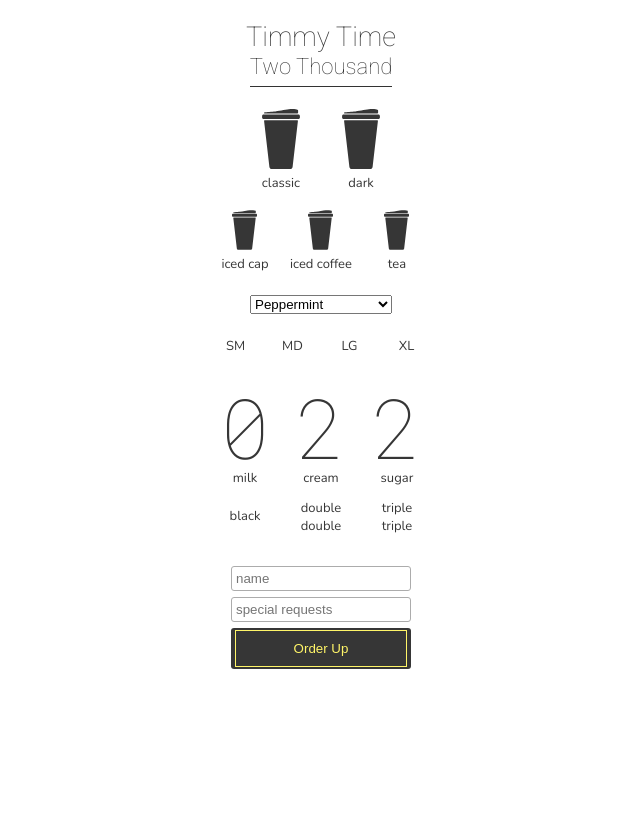
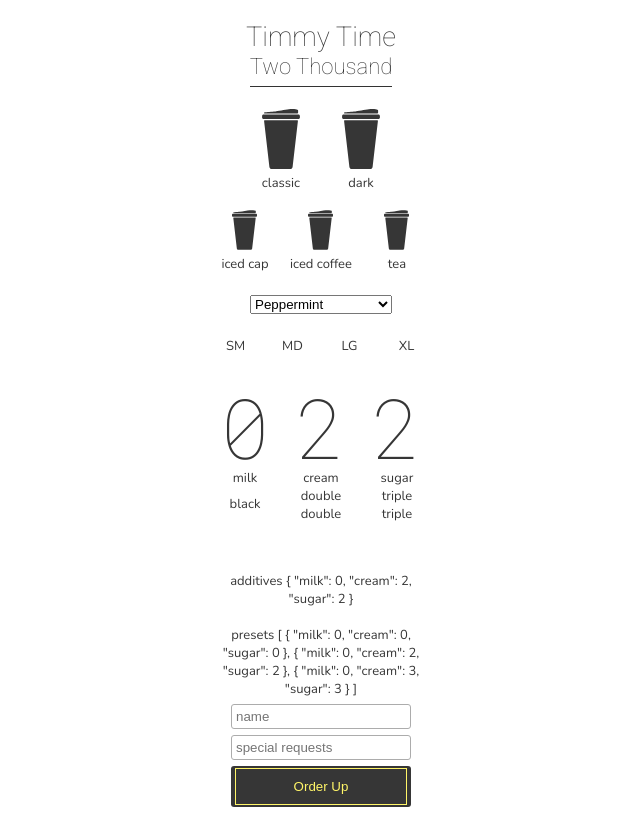
Before and after one commit to zorodude/office-coffee, an Angular app: page / in a window 1280 px wide. Shown: the whole page, without its empty margins (319-959 px from the left). Before the commit the page ends 800 px from the top, so only its background shows below. Built offline with nearby package versions, Linux system fonts and the light colour scheme.

Commit message:
wire up presets. need radio <select> to select be selected when digits match via increment()

```diff
--- /dev/null
+++ b/src/app/additives.ts
@@ -0,0 +1,5 @@
+export class Additives {
+  milk: number;
+  cream: number;
+  sugar: number;
+}
--- a/src/app/additives/additives.component.html
+++ b/src/app/additives/additives.component.html
@@ -19,3 +19,23 @@
   </div>
   <label>sugar</label>
 </div>
+
+<div class="presets cf">
+  <div class="col">
+    <input type="radio" name="preset" value="black" id="black">
+    <label (click)="usePreset(0)" for="black">black</label>
+  </div>
+  <div class="col">
+    <input type="radio" name="preset" value="double" id="double">
+    <label (click)="usePreset(1)" for="double">double double</label>
+  </div>
+  <div class="col">
+    <input type="radio" name="preset" value="triple" id="triple">
+    <label (click)="usePreset(2)" for="triple">triple<br> triple</label>
+  </div>
+</div>
+
+<br>
+<br>additives {{additives | json }}
+<br>
+<br>presets {{presets | json }}
--- a/src/app/additives/additives.component.ts
+++ b/src/app/additives/additives.component.ts
@@ -1,4 +1,6 @@
 import { Component, OnInit } from '@angular/core';
+import { Additives } from '../additives';
+import { PRESETS } from '../presets';
 
 @Component({
   selector: '.additives',
@@ -6,15 +8,30 @@ import { Component, OnInit } from '@angular/core';
 })
 export class AdditivesComponent {
 
-  additives = {
-    milk: 0,
-    cream: 2,
-    sugar: 2
-  }
+  // must initialize as its own object to preserve presets
+  additives: Additives = {milk:0, cream:0, sugar:0};
 
+  //TODO remove: using for debug
+  presets = PRESETS;
+
+  ngOnInit(){
+    // set default
+    this.usePreset(1);
+  };
+
+  // add another when user clicks the digit
   increase(prop){
-    console.log('add one to '+prop)
     this.additives[prop] ++;
-  }
+    if (this.additives[prop] > 9){
+      this.additives[prop] = 0;
+    }
+  };
+
+  // copy from object, to preserve presets
+  usePreset(preset){
+    for (let key in this.additives) {
+      this.additives[key] = PRESETS[preset][key];
+    }
+  };
 
 }
--- a/src/app/app.component.html
+++ b/src/app/app.component.html
@@ -16,21 +16,6 @@
   <div class="additives cf">
   </div>
 
-  <div class="presets cf">
-    <div class="col">
-      <input type="radio" name="preset" value="black" id="black">
-      <label for="black">black</label>
-    </div>
-    <div class="col">
-      <input type="radio" name="preset" value="double" id="double">
-      <label for="double">double double</label>
-    </div>
-    <div class="col">
-      <input type="radio" name="preset" value="triple" id="triple">
-      <label for="triple">triple<br> triple</label>
-    </div>
-  </div>
-
   <div class="text-fields">
   </div>
 
--- a/src/app/app.component.ts
+++ b/src/app/app.component.ts
@@ -9,8 +9,6 @@ export class AppComponent {
   // TODO: handle sub-beverage options
   beverageOptions = 'handle tea options';
 
-  additives = ['milk','cream','sugar'];
-
   userName = "";
 
   notes = "";
--- /dev/null
+++ b/src/app/presets.ts
@@ -0,0 +1,7 @@
+import {Additives} from './additives';
+
+export const PRESETS: Additives[] = [
+  {milk: 0, cream: 0, sugar: 0},
+  {milk: 0, cream: 2, sugar: 2},
+  {milk: 0, cream: 3, sugar: 3}
+];
```
